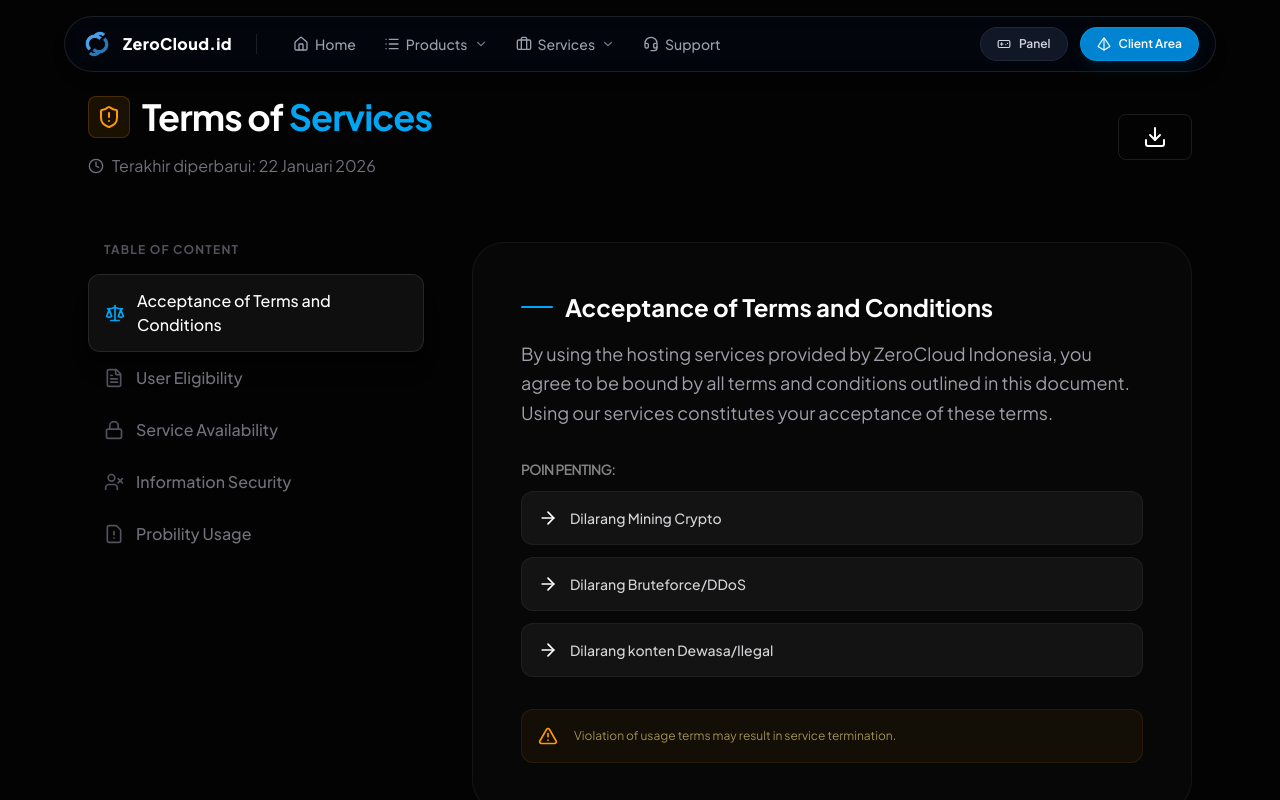
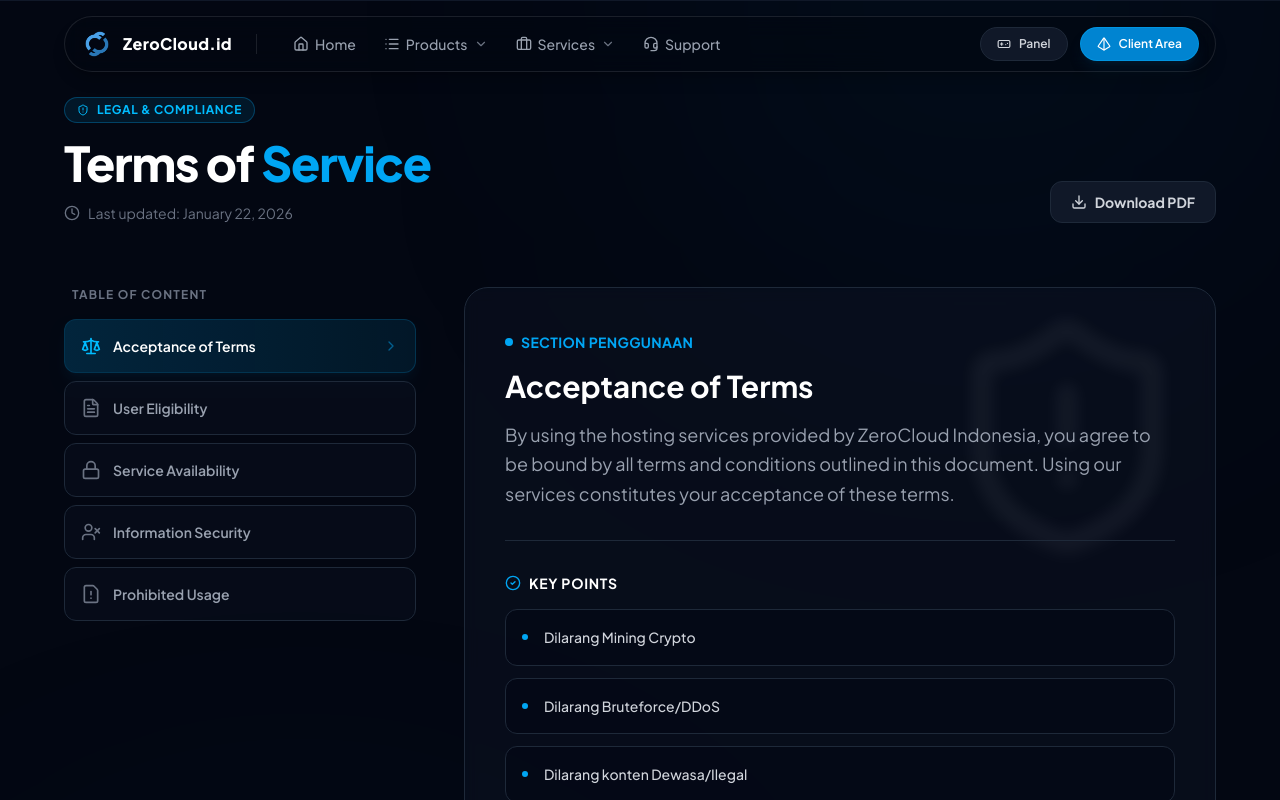
Before and after one commit to HiddenmyXS/sonata, a Next.js app: page /docs/terms-of-service in a window 1280 px wide. Shown: the top 800 px of the page. Built offline with nearby package versions, Linux system fonts and the light colour scheme.

Commit message:
aku edit ini yh

```diff
--- a/app/docs/terms-of-service/UtamaSection.tsx
+++ b/app/docs/terms-of-service/UtamaSection.tsx
@@ -1,178 +1,217 @@
 "use client";
 
 import { useState } from "react";
-import { motion } from "framer-motion";
+import { motion, AnimatePresence } from "framer-motion";
 import {
   ShieldAlert,
   Scale,
   FileText,
   UserX,
   Clock,
-  DownloadIcon,
+  Download,
   AlertTriangle,
   Lock,
   FileWarning,
-  ArrowRightIcon
+  CheckCircle2,
+  ChevronRight
 } from "lucide-react";
 import { cn } from "@/lib/utils";
 
 const tosData = [
   {
     id: "penggunaan",
-    title: "Acceptance of Terms and Conditions",
+    title: "Acceptance of Terms",
     icon: <Scale className="w-5 h-5" />,
     content: "By using the hosting services provided by ZeroCloud Indonesia, you agree to be bound by all terms and conditions outlined in this document. Using our services constitutes your acceptance of these terms.",
-    points: ["Dilarang Mining Crypto", "Dilarang Bruteforce/DDoS", "Dilarang konten Dewasa/Ilegal"]
+    points: ["Dilarang Mining Crypto", "Dilarang Bruteforce/DDoS", "Dilarang konten Dewasa/Ilegal", "Dilarang Spam", "Dilarang Hosting Malware/Virus"]
   },
   {
-    id: "pembayaran",
+    id: "kelayakan",
     title: "User Eligibility",
     icon: <FileText className="w-5 h-5" />,
-    content: "All information provided during registration must be accurate and complete",
-    points: ["Our services are available to all users without age restrictions."]
+    content: "All information provided during registration must be accurate and complete. You must be at least 13 years old to use our services.",
+    points: ["Account information must be valid.", "One person per account policy.", "Identity verification may be required."]
+  },
+  {
+    id: "layanan",
+    title: "Service Availability",
+    icon: <Lock className="w-5 h-5" />,
+    content: "ZeroCloud Indonesia will strive to ensure optimal service availability through our SLA guarantee, however:",
+    points: ["Maximum efforts to keep services running 99.9%.", "The right to conduct scheduled maintenance.", "Force majeure events are excluded."]
   },
   {
     id: "keamanan",
-    title: "Service Availability",
-    icon: <Lock className="w-5 h-5" />,
-    content: "ZeroCloud Indonesia will strive to ensure optimal service availability through:",
-    points: ["Maximum efforts to keep services running smoothly.", "The right to conduct maintenance or temporarily suspend services.", "No guarantee of 100% service availability at all times"]
+    title: "Information Security",
+    icon: <UserX className="w-5 h-5" />,
+    content: "We take your data security seriously. Our security measures include comprehensive firewalling and encryption:",
+    points: ["Safeguarding your data against unauthorized access.", "Implementing security measures to prevent unauthorized use.", "Daily off-site backups availability."]
   },
   {
-    id: "suspensi",
-    title: "Information Security",
-    icon: <UserX className="w-5 h-5" />,
-    content: "Our security measures include:",
-    points: ["Safeguarding your data against unauthorized access.", "Implementing security measures to prevent unauthorized use or alterations."]
-  },
-  {
-    id: "usage",
-    title: "Probility Usage",
+    id: "larangan",
+    title: "Prohibited Usage",
     icon: <FileWarning className="w-5 h-5" />,
-    content: "Users are strictly prohibited from:",
-    points: ["Using services for illegal purposes.", "Distributing copyright-infringing content.", "Engaging in hacking activities.", "Sending spam.", "Conducting other illegal activities."]
+    content: "Users are strictly prohibited from utilizing ZeroCloud resources for malicious intent, including but not limited to:",
+    points: ["Using services for illegal purposes (Phishing/Scam).", "Distributing copyright-infringing content.", "Engaging in hacking/network scanning.", "Sending unsolicited spam emails."]
   }
 ];
-
 
 export default function ToSSection() {
   const [activeTab, setActiveTab] = useState(tosData[0].id);
 
   return (
-    <section className="w-full py-24 bg-[#030303] text-zinc-300">
-      <div className="max-w-6xl mx-auto px-6">
+    <section className="relative w-full py-24 bg-gray-950 px-4 border-t border-gray-900 overflow-hidden font-sans">
 
-       {/* Header */}
-        <div className="mb-16 flex items-center justify-between">
-          <div>
-            <div className="flex items-center gap-3 mb-4">
-              <div className="p-2 bg-amber-500/10 border border-amber-500/20 rounded-lg">
-                <ShieldAlert className="w-6 h-6 text-amber-500" />
-              </div>
-              <h1 className="text-3xl md:text-4xl font-bold text-white tracking-tight">
-                Terms of<span className="text-sky-500"> Services</span>
+      <div className="absolute top-0 right-0 -translate-y-1/2 w-[600px] h-[600px] bg-sky-900/10 blur-[150px] rounded-full pointer-events-none" />
+      <div className="absolute bottom-0 left-0 translate-y-1/2 w-[600px] h-[600px] bg-blue-900/10 blur-[150px] rounded-full pointer-events-none" />
+
+      <div className="max-w-6xl mx-auto relative z-10">
+
+        <div className="flex flex-col md:flex-row items-start md:items-end justify-between gap-6 mb-16">
+          <div className="space-y-4">
+            <motion.div
+                initial={{ opacity: 0, y: 20 }}
+                whileInView={{ opacity: 1, y: 0 }}
+                viewport={{ once: true }}
+                className="inline-flex items-center gap-2 px-3 py-1 rounded-full border border-sky-500/30 bg-sky-500/10 text-sky-400 text-xs font-bold uppercase tracking-wider"
+            >
+                <ShieldAlert className="w-3 h-3" />
+                <span>Legal & Compliance</span>
+            </motion.div>
+
+            <h1 className="text-3xl md:text-5xl font-black text-white tracking-tight">
+              Terms of <span className="text-transparent bg-clip-text bg-sky-500">Service</span>
             </h1>
-            </div>
-            <p className="text-zinc-500 max-w-2xl flex items-center gap-2">
-              <Clock className="w-4 h-4" /> Terakhir diperbarui: 22 Januari 2026
-            </p>
-          </div>
 
-          {/* Tombol di kanan */}
-          <div
-            className="px-6 py-2.5 rounded-lg border border-white/10 text-sm font-medium hover:bg-white/5 transition-colors"
-          >
-          <DownloadIcon className="w-6 h-6 text-white"> Download PDF </DownloadIcon>
+            <div className="flex items-center gap-2 text-sm text-gray-500 font-mono">
+              <Clock className="w-4 h-4" />
+              Last updated: January 22, 2026
             </div>
           </div>
 
+          <button className="flex items-center gap-2 px-5 py-2.5 rounded-xl bg-gray-900 border border-gray-800 text-gray-300 text-sm font-bold hover:text-white hover:border-gray-700 transition-all group">
+            <Download className="w-4 h-4 group-hover:-translate-y-0.5 transition-transform" />
+            Download PDF
+          </button>
+        </div>
 
-        <div className="grid grid-cols-1 lg:grid-cols-12 gap-12">
+        <div className="grid grid-cols-1 lg:grid-cols-12 gap-8 lg:gap-12">
 
-          {/* Sidebar Navigation */}
-          <aside className="lg:col-span-4 space-y-2">
-            <div className="sticky top-24">
-              <p className="text-xs font-bold text-zinc-600 uppercase tracking-widest mb-4 px-4">Table of Content</p>
+          <aside className="lg:col-span-4">
+            <div className="sticky top-24 space-y-2">
+              <p className="text-xs font-bold text-gray-500 uppercase tracking-widest mb-4 px-2">Table of Content</p>
               {tosData.map((item) => (
                 <button
                   key={item.id}
                   onClick={() => setActiveTab(item.id)}
                   className={cn(
-                    "w-full flex items-center gap-3 px-4 py-3.5 rounded-xl transition-all duration-200 group text-left",
+                    "w-full flex items-center gap-3 px-4 py-4 rounded-xl transition-all duration-300 text-left border relative overflow-hidden group",
                     activeTab === item.id
-                      ? "bg-white/5 text-white border border-white/10 shadow-xl"
-                      : "text-zinc-500 hover:text-zinc-300"
+                      ? "bg-sky-500/10 border-sky-500/20 text-white shadow-lg shadow-sky-500/5"
+                      : "bg-gray-900/30 border-gray-800 text-gray-400 hover:bg-gray-900 hover:border-gray-700 hover:text-gray-200"
                   )}
                 >
                   <span className={cn(
-                    "transition-colors",
-                    activeTab === item.id ? "text-sky-500" : "text-zinc-600 group-hover:text-zinc-400"
+                    "relative z-10 transition-colors duration-300",
+                    activeTab === item.id ? "text-sky-400" : "text-gray-500 group-hover:text-gray-400"
                   )}>
                     {item.icon}
                   </span>
-                  <span className="font-medium">{item.title}</span>
+                  <span className="font-semibold text-sm relative z-10">{item.title}</span>
+
+                  {activeTab === item.id && (
+                    <motion.div
+                        layoutId="activeTabIndicator"
+                        className="absolute inset-0 bg-linear-to-r from-sky-500/10 to-transparent opacity-50"
+                    />
+                  )}
+                  {activeTab === item.id && (
+                      <ChevronRight className="w-4 h-4 text-sky-500 absolute right-4 opacity-50" />
+                  )}
                 </button>
               ))}
             </div>
           </aside>
 
-          {/* Main Content Area */}
-          <main className="lg:col-span-8 bg-white/[0.02] border border-white/5 rounded-[2rem] p-8 md:p-12">
+          <main className="lg:col-span-8">
+            <div className="bg-gray-900/40 border border-gray-800 rounded-3xl p-8 md:p-10 backdrop-blur-sm min-h-[500px] relative overflow-hidden">
+
+                <div className="absolute -top-5 -right-5 p-10 opacity-5 pointer-events-none blur-sm">
+                  <ShieldAlert className="w-64 h-64 text-white" />
+                </div>
+
+                <AnimatePresence mode="wait">
+                    {tosData.map((item) => item.id === activeTab && (
                         <motion.div
-              key={activeTab}
-              initial={{ opacity: 0, x: 20 }}
-              animate={{ opacity: 1, x: 0 }}
-              transition={{ duration: 0.4 }}
+                            key={item.id}
+                            initial={{ opacity: 0, y: 10 }}
+                            animate={{ opacity: 1, y: 0 }}
+                            exit={{ opacity: 0, y: -10 }}
+                            transition={{ duration: 0.3 }}
+                            className="relative z-10 space-y-8"
                         >
-              {tosData.map((item) => item.id === activeTab && (
-                <div key={item.id} className="space-y-8">
-                  <div className="space-y-4">
-                    <h2 className="text-2xl font-bold text-white flex items-center gap-3">
-                      <span className="w-8 h-[2px] bg-sky-500 rounded-full" />
+                            <div className="space-y-4 border-b border-gray-800 pb-8">
+                                <div className="inline-flex items-center gap-2 text-sky-500 font-bold text-sm tracking-wide uppercase">
+                                    <div className="w-2 h-2 rounded-full bg-sky-500" />
+                                    Section {item.id}
+                                </div>
+                                <h2 className="text-3xl font-bold text-white">
                                     {item.title}
                                 </h2>
-                    <p className="text-lg leading-relaxed text-zinc-400">
+                                <p className="text-lg leading-relaxed text-gray-400">
                                     {item.content}
                                 </p>
                             </div>
 
+                            <div className="space-y-4">
+                                <h4 className="text-sm font-bold text-white uppercase tracking-wider flex items-center gap-2">
+                                    <CheckCircle2 className="w-4 h-4 text-sky-500" /> Key Points
+                                </h4>
                                 <div className="grid gap-3">
-                    <h4 className="text-sm font-semibold text-white/50 uppercase tracking-tighter">Poin Penting:</h4>
                                     {item.points.map((point, idx) => (
-                      <div key={idx} className="flex items-center gap-3 bg-white/5 border border-white/5 p-4 rounded-xl">
-                        <ArrowRightIcon className="w-5 h-5 text-white shrink-0" />
-                        <span className="text-sm text-zinc-300 font-medium">{point}</span>
-                      </div>
+                                    <motion.div
+                                        key={idx}
+                                        initial={{ opacity: 0, x: -10 }}
+                                        animate={{ opacity: 1, x: 0 }}
+                                        transition={{ delay: idx * 0.1 }}
+                                        className="flex items-start gap-4 p-4 rounded-xl bg-gray-950/50 border border-gray-800 hover:border-gray-700 transition-colors"
+                                    >
+                                        <div className="w-1.5 h-1.5 rounded-full bg-sky-500 mt-2 shrink-0" />
+                                        <span className="text-sm text-gray-300 leading-relaxed font-medium">{point}</span>
+                                    </motion.div>
                                     ))}
                                 </div>
+                            </div>
 
-                  <div className="p-4 rounded-xl bg-amber-500/5 border border-amber-500/10 flex gap-4">
-                    <AlertTriangle className="w-5 h-5 text-amber-500 shrink-0" />
-                    <p className="text-xs text-amber-200/60 leading-relaxed">
-                      Violation of usage terms may result in service termination.
+                            {item.id === "larangan" && (
+                                <div className="p-5 rounded-xl bg-red-500/5 border border-red-500/20 flex gap-4 mt-6">
+                                    <AlertTriangle className="w-5 h-5 text-red-500 shrink-0 mt-0.5" />
+                                    <div className="space-y-1">
+                                        <h5 className="text-sm font-bold text-red-400">Peringatan Keras</h5>
+                                        <p className="text-xs text-red-400/70 leading-relaxed">
+                                            Pelanggaran terhadap poin penggunaan terlarang akan mengakibatkan terminasi layanan sepihak tanpa pengembalian dana (Refund).
                                         </p>
                                     </div>
                                 </div>
+                            )}
+                        </motion.div>
                     ))}
-            </motion.div>
+                </AnimatePresence>
+            </div>
           </main>
 
         </div>
 
-        {/* Action Footer */}
-        <div className="mt-12 flex flex-col md:flex-row items-center justify-between gap-6 p-8 border-t border-white/5">
-          <p className="text-sm text-zinc-500">
-            Dengan melanjutkan penggunaan layanan, Anda dianggap setuju dengan semua poin di atas.
+        <div className="mt-12 flex flex-col md:flex-row items-center justify-between gap-6 p-6 rounded-2xl bg-gray-900/30 border border-gray-800">
+          <p className="text-sm text-gray-500 text-center md:text-left">
+            Dengan mendaftar dan menggunakan layanan ZeroCloud, Anda dianggap telah membaca dan menyetujui seluruh ketentuan di atas.
           </p>
           <div className="flex gap-4">
-            <button className="px-6 py-2.5 rounded-lg border border-white/10 text-sm font-medium hover:bg-white/5 transition-colors">
-              Download PDF
-            </button>
-            <button className="px-6 py-2.5 rounded-lg bg-white text-black text-sm font-bold hover:bg-zinc-200 transition-colors">
-              Saya Mengerti
+            <button className="px-6 py-3 rounded-xl bg-white text-gray-950 text-sm font-bold hover:bg-gray-200 transition-colors shadow-lg shadow-white/5">
+              Saya Mengerti & Setuju
             </button>
           </div>
         </div>
+
       </div>
     </section>
   );
```
Also changed, not shown: app/docs/page.tsx (added, +14 -0 lines). Lines whose indentation alone changed are shown as unchanged.
